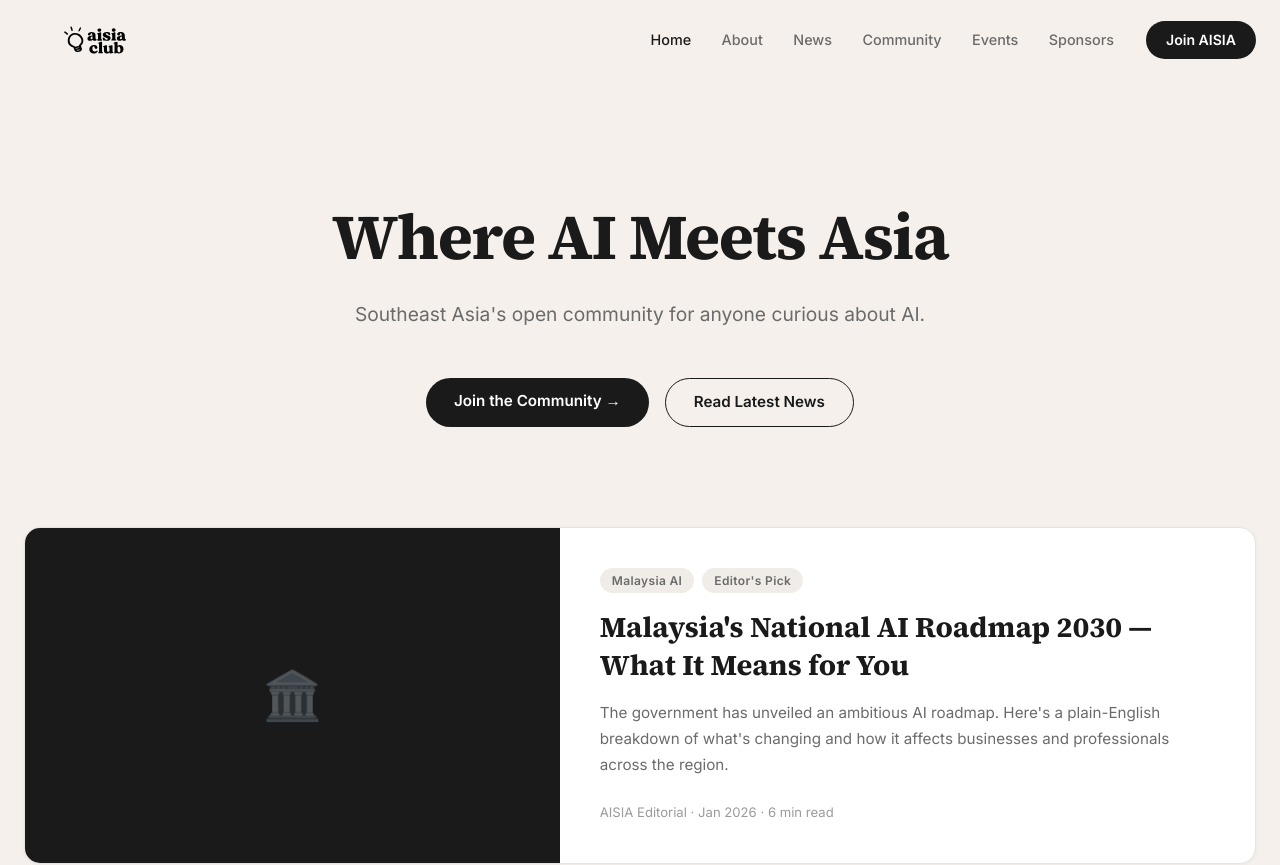
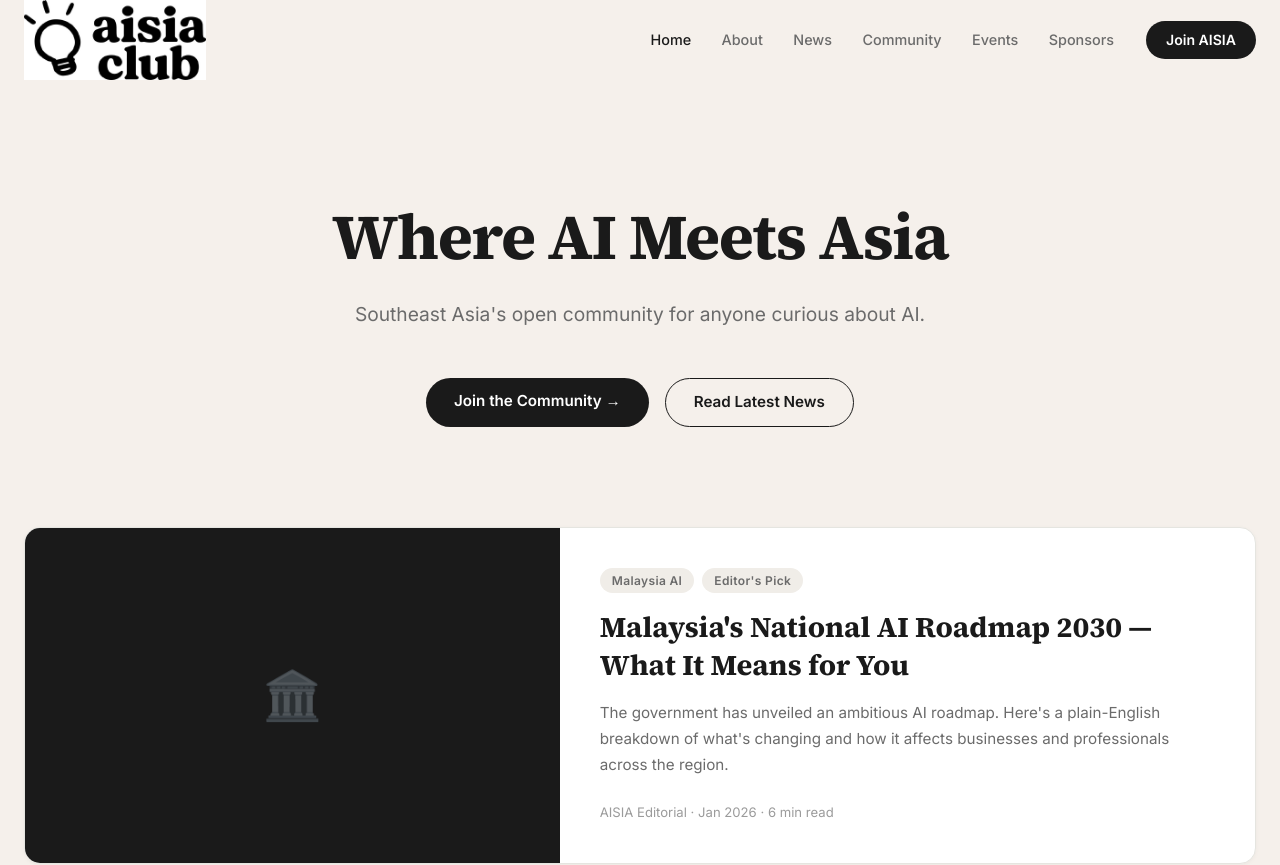
Before and after one commit to neoandor/aisia-club, a Next.js app: page / in a window 1280 px wide. Shown: the top 865 px of the page. Built offline with nearby package versions, Linux system fonts and the light colour scheme.

Commit message:
feat: replace logo with new bold lightbulb PNG

```diff
--- a/components/Footer.tsx
+++ b/components/Footer.tsx
@@ -8,7 +8,7 @@ export default function Footer() {
           {/* Brand */}
           <div>
             <div style={{ marginBottom: 16 }}>
-              <img src="/aisia-logo.svg" alt="aisia.club" style={{ height: 72 }} />
+              <img src="/aisia-logo.png" alt="aisia.club" style={{ height: 72 }} />
             </div>
             <p style={{ color: "#6B6B6B", fontSize: "0.9rem", lineHeight: 1.7, margin: 0 }}>
               Southeast Asia&apos;s open community for artificial intelligence. Malaysia-first, region-proud.
--- a/components/Navbar.tsx
+++ b/components/Navbar.tsx
@@ -46,7 +46,7 @@ export default function Navbar() {
       >
         {/* Logo — always left-aligned */}
         <Link href="/" style={{ textDecoration: "none", display: "flex", alignItems: "center", marginRight: "auto" }}>
-          <img src="/aisia-logo.svg" alt="aisia.club" style={{ height: 80 }} className="nav-logo" />
+          <img src="/aisia-logo.png" alt="aisia.club" style={{ height: 80 }} className="nav-logo" />
         </Link>
 
         {/* Nav links — desktop */}
```
Also changed, not shown: public/aisia-logo.png (added).
